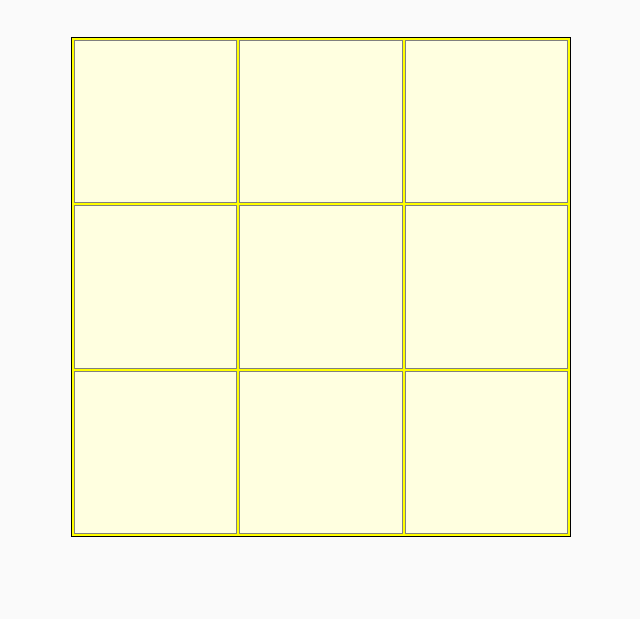
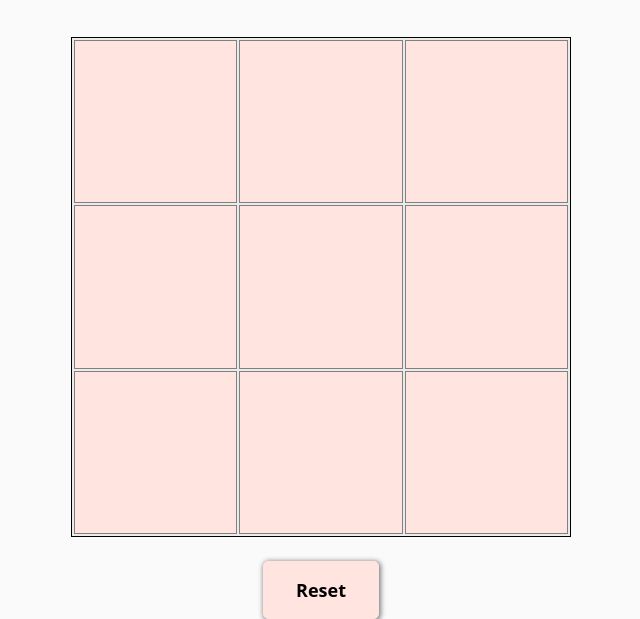
Before and after one commit to JasneetSingh1/tic-tac-toe, a plain HTML site: page index.html in a window 1280 px wide. Shown: the part 181-800 px from the top of the page, without its empty margins (319-959 px from the left). Drawn offline with Linux system fonts and the light colour scheme.

Commit message:
Added reset button so players can start new game whenever

```diff
--- a/app.js
+++ b/app.js
@@ -100,12 +100,20 @@
         return true;
     }
 
+    if(board[0][2].getValue() == "x" && board[1][1].getValue() == "x" && board[2][0].getValue() == "x" ){
+        console.log("X Wins");
+        return true;
+    }
+    if(board[0][2].getValue() == "o" && board[1][1].getValue() == "o" && board[2][0].getValue() == "o" ){
+        console.log("O Wins");
+        return true;
+    }
+
     // TIE
 
     const isFull = (cell) => cell.every((item) => item.getValue() == 'x' || item.getValue() == 'o') ;
     if(board.every(isFull)){
-        console.log("It's a Tie");
-        return true;
+        return "Tie";
     }
     return false;
 }
@@ -172,8 +180,11 @@ const gameController = function(){
 
             board.play(getActivePlayer(), row, column);
 
+            if(board.parseBoard() == "Tie"){
+                return "Tie";
+            }
             if(board.parseBoard() == true){
-                return console.log("END OF GAME");
+                return "End of Game" ;
             }
 
             switchPlayerTurn();
@@ -198,18 +209,34 @@ const gameController = function(){
 
 
 const displayController = function(){
-    const game = gameController();
-    const playerTurnDiv = document.querySelector(".turn")
+    let game = gameController();
+    const playerTurnDiv = document.querySelector(".turn");
     const container = document.querySelector(".game-container");
+    const resetButton = document.querySelector(".reset");
 
 
-    const updateScreen = () =>{
+    function reset(){
+        game = gameController();
+        updateScreen();
+    }
+
+    resetButton.addEventListener("click", reset);
+
+    const updateScreen = (result ="") =>{
         container.textContent = "";
 
         const board = game.getBoard();
         const activePlayer = game.getActivePlayer();
 
-        playerTurnDiv.textContent =`${activePlayer.name}'s turn`;
+        if(result == "End of Game"){
+            playerTurnDiv.textContent =`End of Game: ${activePlayer.name}'s Victory`;
+
+        }else if(result == "Tie"){
+            playerTurnDiv.textContent =`End of Game: It is a Tie`;
+        }
+        else{
+            playerTurnDiv.textContent =`${activePlayer.name}'s turn`;
+        }
 
         board.forEach((row, rowIndex )=> {
             row.forEach((cell, colIndex) =>{
@@ -231,8 +258,11 @@ const displayController = function(){
 
         if(!selectedColumn) return;
 
-        game.playRound(selectedRow, selectedColumn);
+        let result = game.playRound(selectedRow, selectedColumn);
+        updateScreen(result);
     }
+
+
 
     container.addEventListener("click", clickHandlerBoard);
 
--- a/index.html
+++ b/index.html
@@ -18,6 +18,8 @@
 
         </div>
      </div>
+
+     <button class="reset">Reset</button>
 </body>
 <script src="app.js"></script>
 </html>
--- a/style.css
+++ b/style.css
@@ -36,7 +36,7 @@ body{
     border: 1px solid black;
     gap: 2px;
     padding: 2px;
-    background-color: yellow;
+    background-color: #ecebeb;
 }
 
 
@@ -46,7 +46,26 @@ body{
     align-items: center;
     text-align: center;
     font-size: 2rem;
-    border: 1px solid grey;
-    background: lightyellow;
+    border: 1px solid rgb(128, 128, 128);
+    background: rgb(255, 228, 224);
     cursor: pointer;
 }
+
+
+.reset{
+    padding: 16px 32px;
+    font-weight: 600;
+    font-size: 18px;
+    margin-top: 24px;
+    border: 1px solid rgb(255, 228, 224);
+    background: rgb(255, 228, 224);
+    border-radius: 5px;
+    box-shadow: 1px 1px 5px 1px  rgb(128, 128, 128);
+    cursor: pointer;
+}
+
+.reset:hover{
+    background: rgb(252, 131, 112);
+    border: 1px solid rgb(252, 131, 112);
+    transition: all .2s ease-in-out
+}
```
